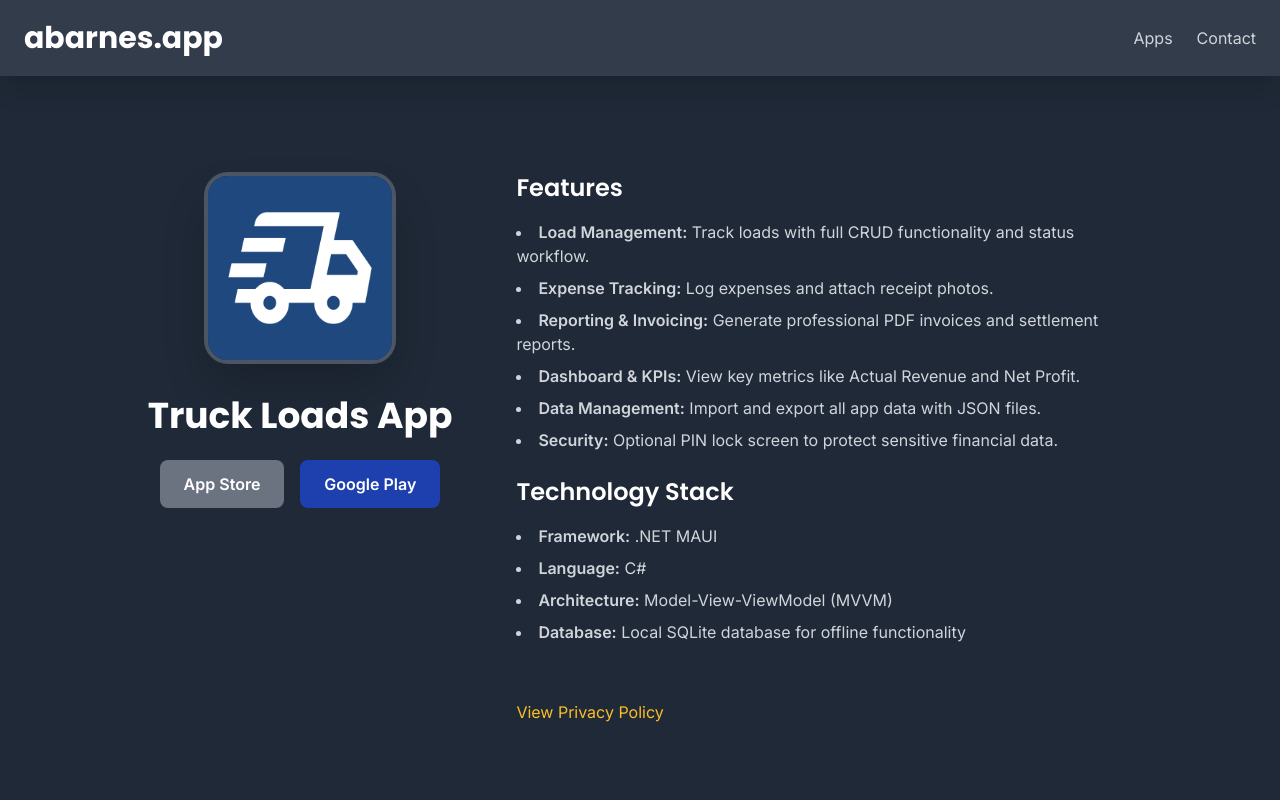
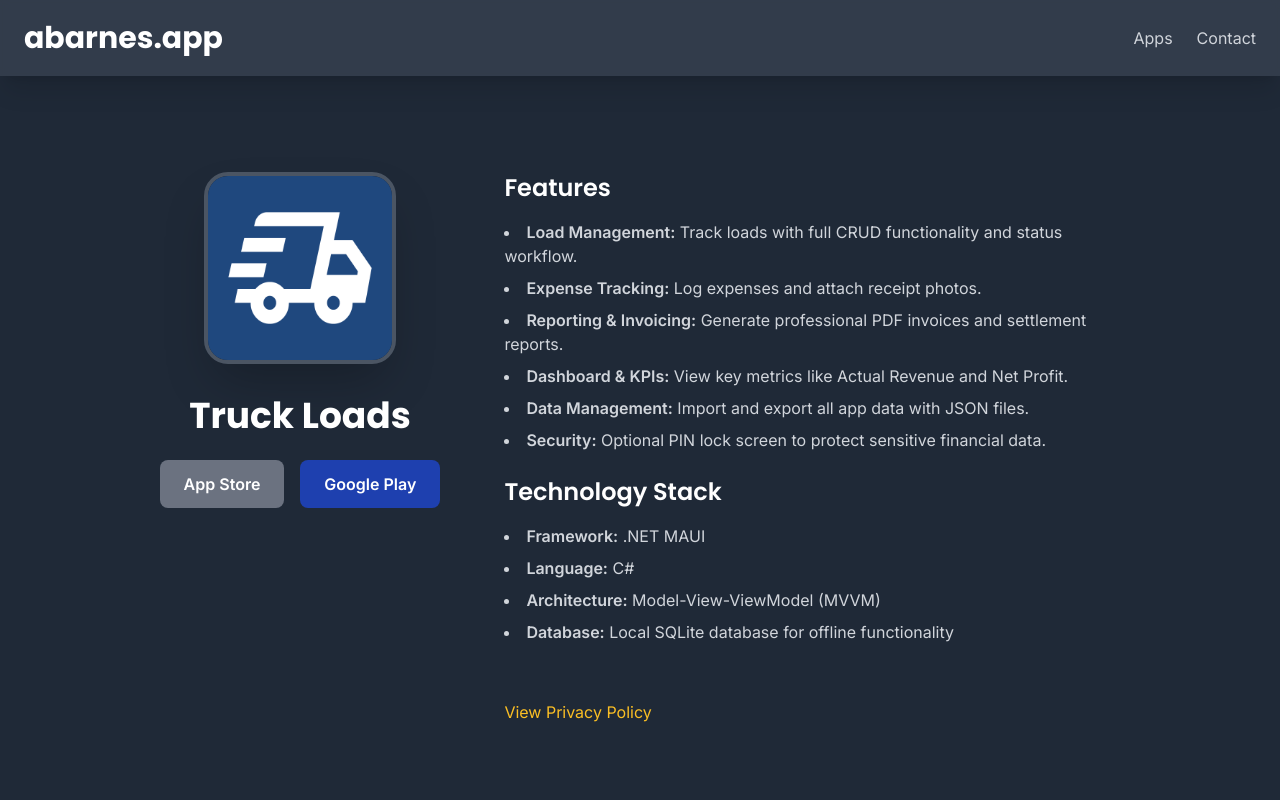
Before and after one commit to tempest918/abarnes.app, a website: page truck-loads-app.html in a window 1280 px wide. Shown: the top 800 px of the page. Drawn offline with Linux system fonts and the light colour scheme.

Commit message:
Update truck-loads-app.html

```diff
--- a/truck-loads-app.html
+++ b/truck-loads-app.html
@@ -26,7 +26,7 @@
         <div class="flex flex-col md:flex-row items-center md:items-start justify-center gap-16">
             <div class="flex flex-col items-center">
                 <img src="media/appicon.png" alt="Truck Loads App Icon" class="rounded-3xl w-48 h-48 shadow-2xl border-4 border-base-300">
-                <h2 class="text-4xl font-heading font-bold mt-8 text-center text-white">Truck Loads App</h2>
+                <h2 class="text-4xl font-heading font-bold mt-8 text-center text-white">Truck Loads</h2>
                 <div class="flex space-x-4 mt-6">
                     <a href="#" class="bg-gray-500 text-white font-bold py-3 px-6 rounded-lg cursor-not-allowed" title="TBA">
                         App Store
```
